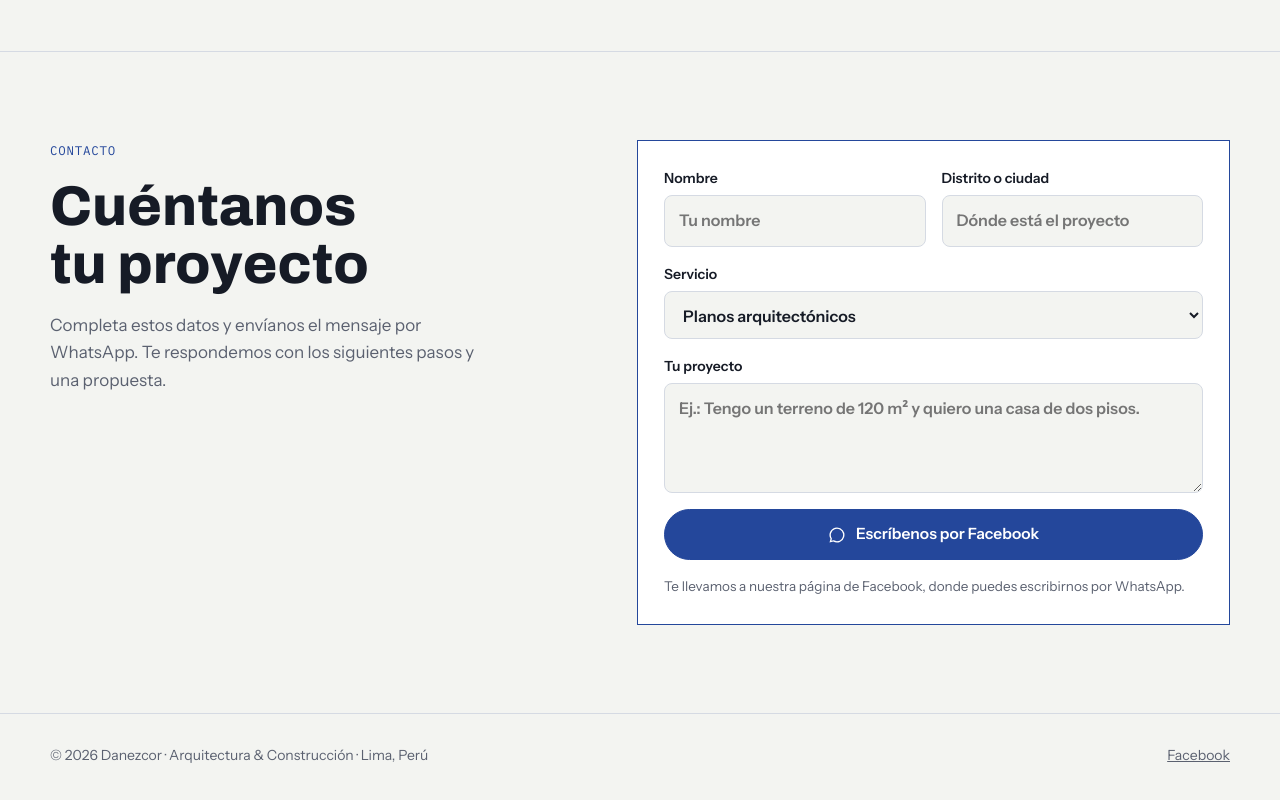
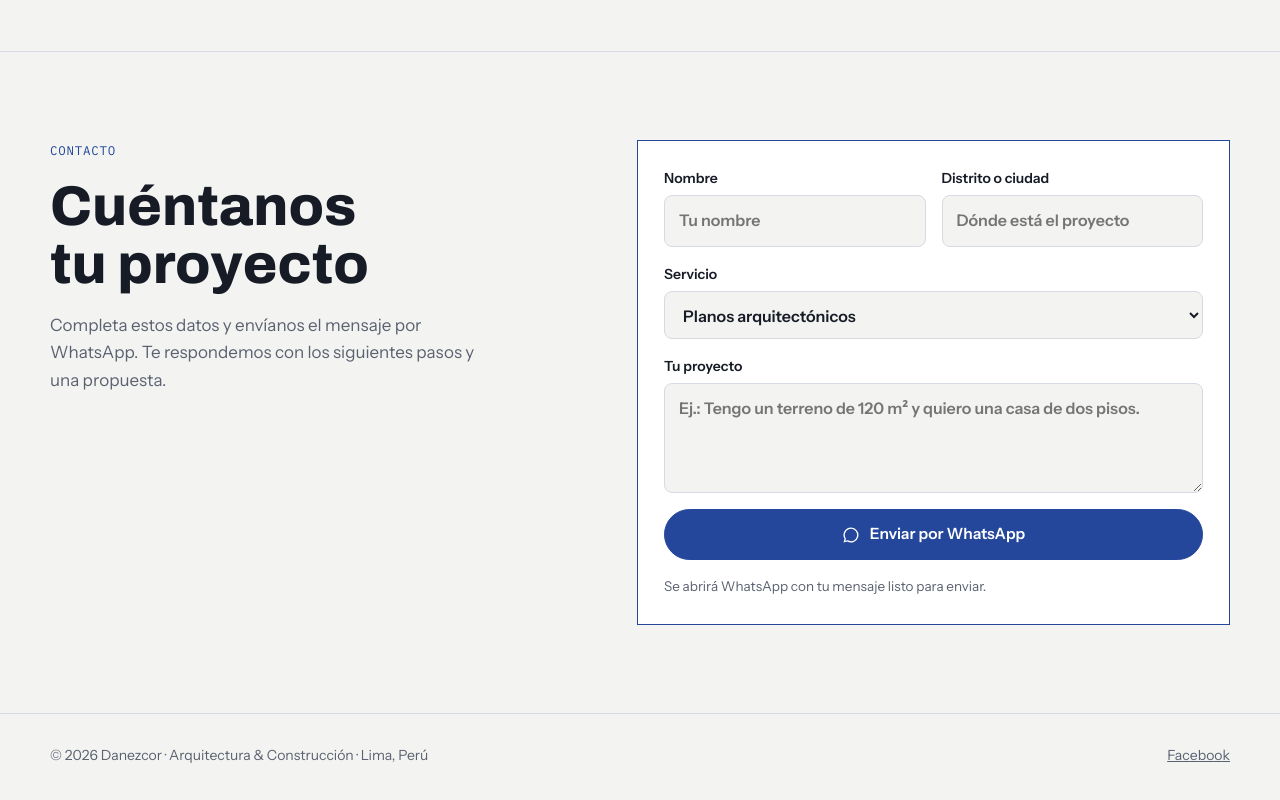
Before and after one commit to danezcor/danezcor.github.io, a plain HTML site: page index.html in a window 1280 px wide. Shown: the part 3256-4056 px from the top of the page. Drawn offline with Linux system fonts and the light colour scheme.

Commit message:
Actualizar WhatsApp a +51 918 865 541

```diff
--- a/index.html
+++ b/index.html
@@ -309,7 +309,7 @@ footer a{color:var(--muted)}
 <script>
 /* ===== Contacto ===== */
 // Número de WhatsApp con código de país, sin + ni espacios. Ej.: "51987654321"
-const WHATSAPP = "";
+const WHATSAPP = "51918865541";
 const FACEBOOK = "https://www.facebook.com/share/1JKWxpyJ6V/";
 
 function waText(){
```
